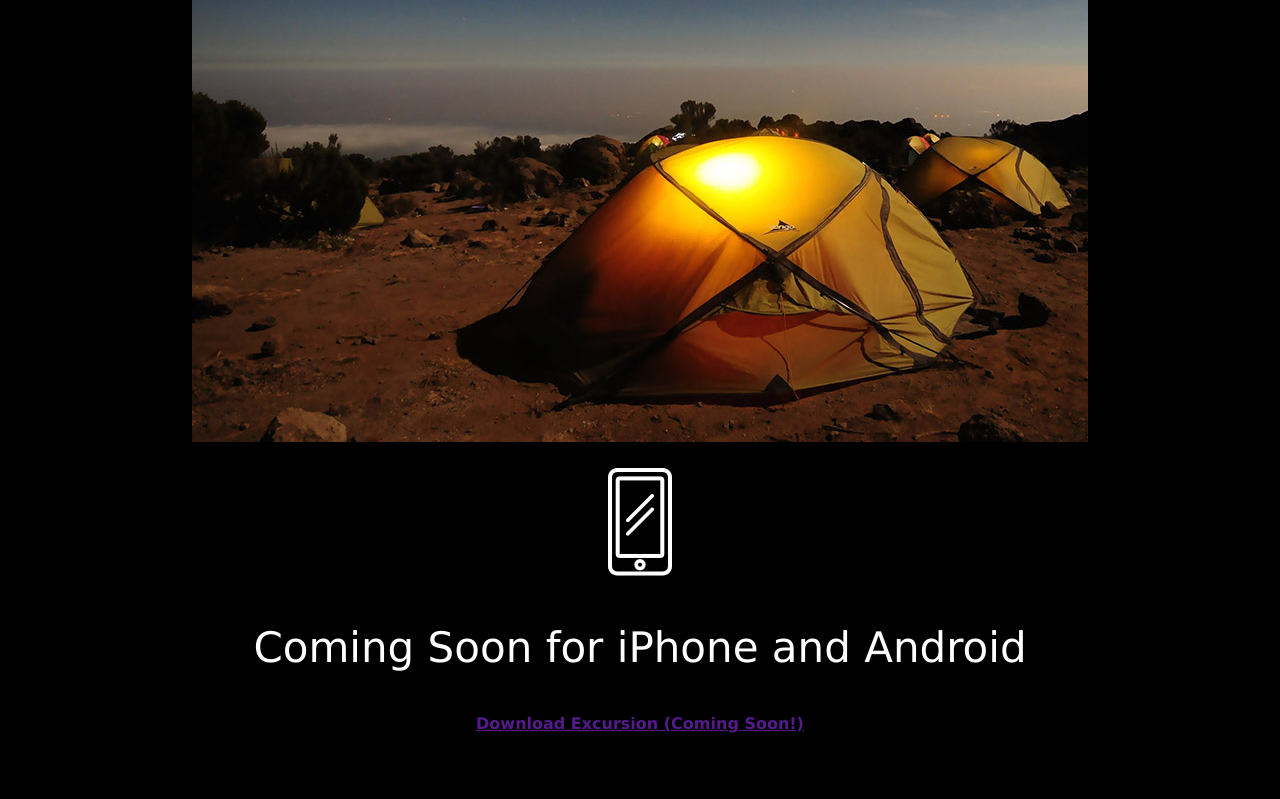
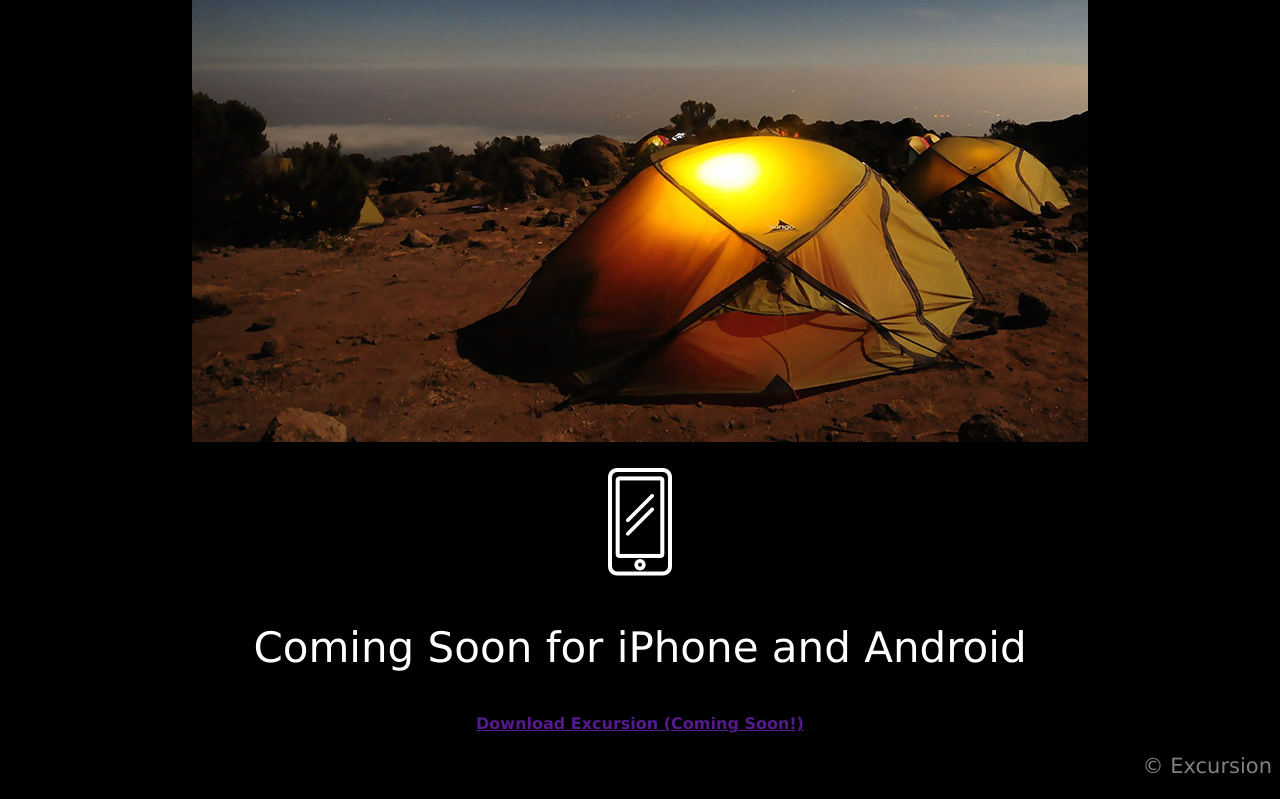
Before and after one commit to drehaas/excursion, a plain HTML site: page index.html in a window 1280 px wide. Shown: the part 583-1382 px from the top of the page. Before the commit the page ends 1329 px from the top, so only its background shows below. Drawn offline with Linux system fonts and the light colour scheme.

Commit message:
Final Drafts

```diff
--- a/Resources/style.css
+++ b/Resources/style.css
@@ -26,3 +26,7 @@ p {
   font-size: 21px;
   color: gray;
 }
+
+#trademark {
+  text-align: right;
+}
--- a/index.html
+++ b/index.html
@@ -10,11 +10,15 @@
 
   <body>
 
+<!--Intro-->
+
     <h1>Discover hidden places in the world around you</h1>
 
     <h2><a href="" target=blank>Download Excursion (Coming Soon!)</a></h2>
 
     <p><video autoplay muted loop><source src="./Resources/Video/excursion.mp4" type="video/mp4"></video></p>
+
+<!--Middle-->
 
     <h3>Your personal travel guide</h3>
 
@@ -24,10 +28,13 @@
 
     <p><img src="./Resources/Images/phone.png"></p>
 
+<!--Closing-->
+
     <h3>Coming Soon for iPhone and Android</h3>
 
     <h2><a href="" target=blank>Download Excursion (Coming Soon!)</a></h2>
 
+<p id="trademark">&copy; Excursion</p>
 
   </body>
 
```
